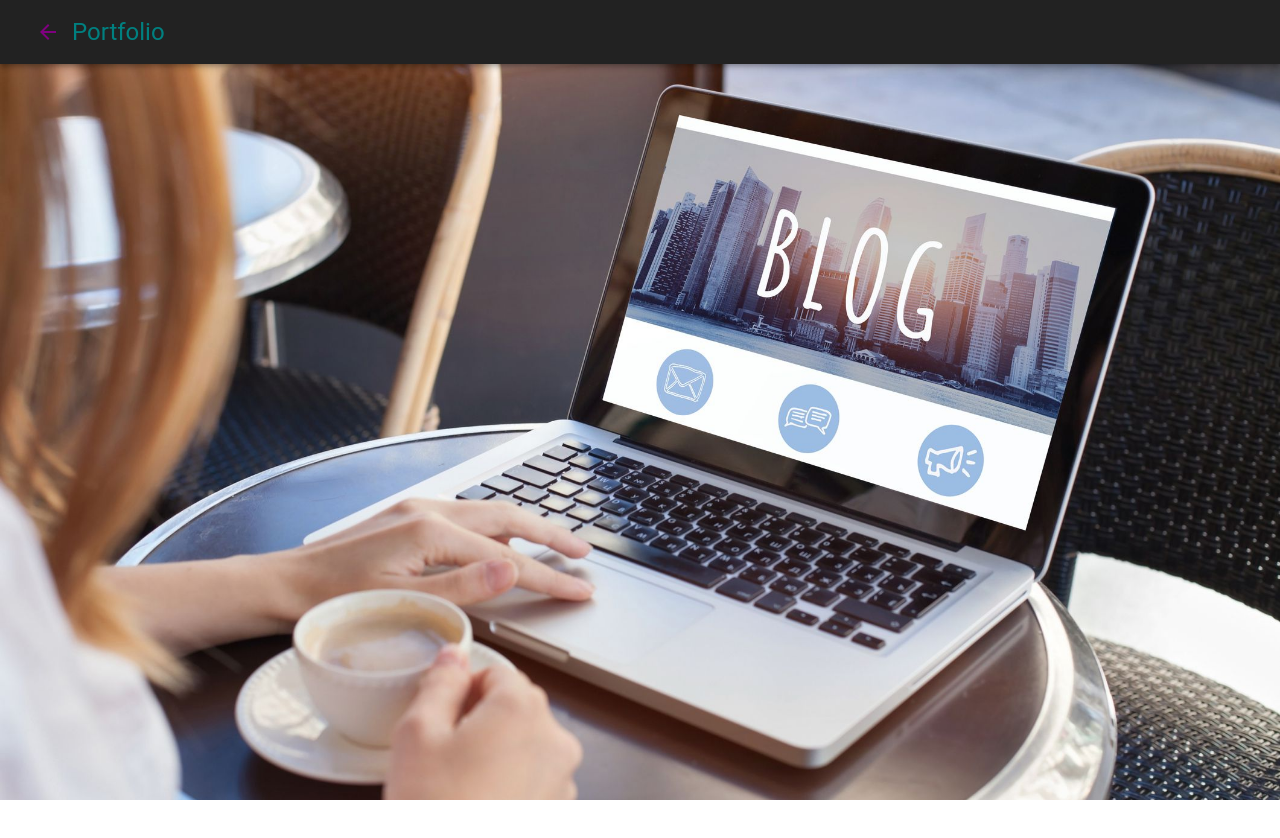
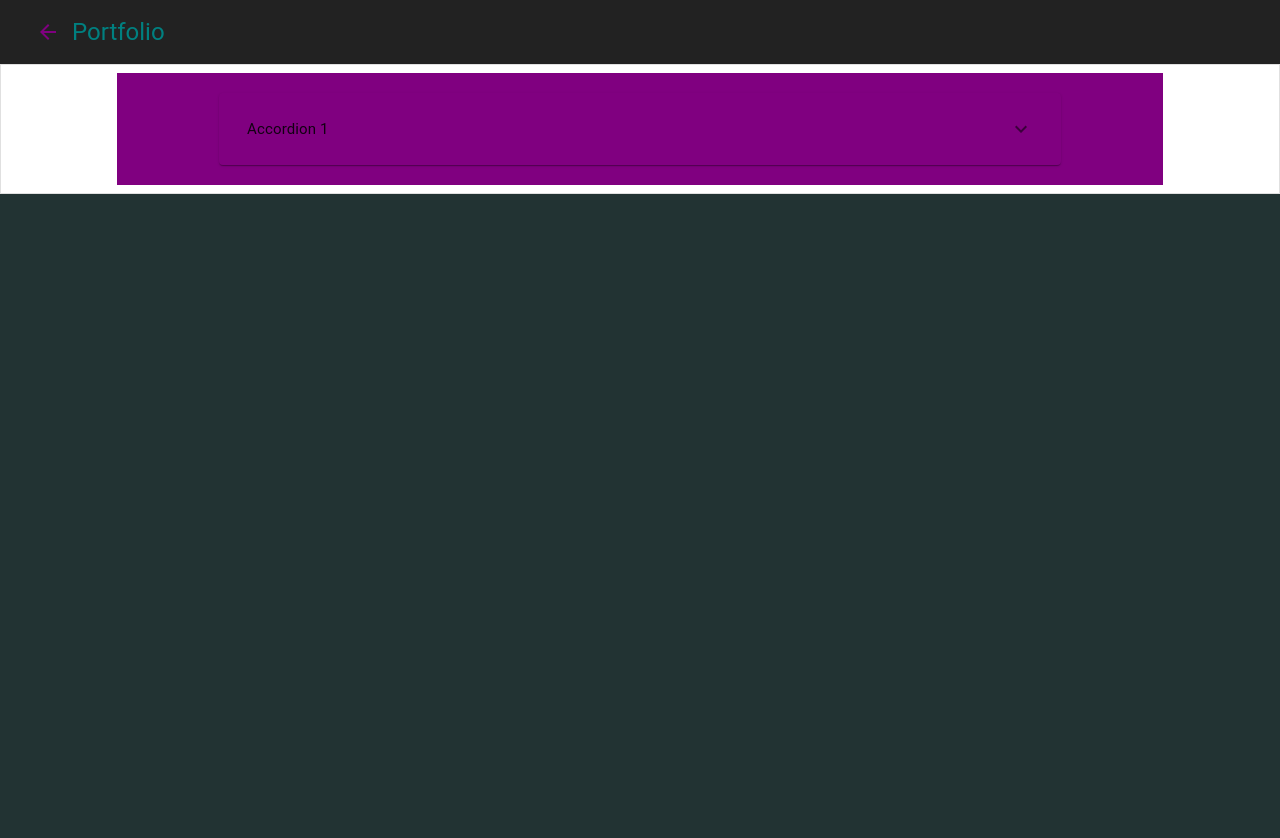
Before and after one commit to Taslima26/Taslima-Banglawala-Personnel-Portfolio, a React (Create React App) app: page /cv in a window 1280 px wide. Shown: the top 838 px of the page. Before the commit the page ends 800 px from the top, so only its background shows below. Built offline with nearby package versions, Linux system fonts and the light colour scheme; the HTML template or start-up script is replaced by a standard one.

Commit message:
basic cv layout added

```diff
--- a/src/App.js
+++ b/src/App.js
@@ -4,7 +4,7 @@ import SideBar from './component/SideBar';
 import { Route, Switch } from 'react-router-dom';
 import Project from './component/Project';
 import Contact from './component/Contact';
-
+import CV from './component/CV';
 function App() {
   return (
     <>
@@ -13,6 +13,7 @@ function App() {
         <Route exact path='/' component={Header} />
         <Route exact path='/projects' component={Project} />
         <Route exact path='/contact' component={Contact} />
+        <Route exact path='/cv' component={CV} />
       </Switch>
     </>
   );
--- /dev/null
+++ b/src/component/CV.js
@@ -0,0 +1,54 @@
+import React from 'react';
+import { makeStyles } from '@material-ui/core/styles';
+import Paper from '@material-ui/core/Paper';
+import Accordion from '@material-ui/core/Accordion';
+import AccordionSummary from '@material-ui/core/AccordionSummary';
+import AccordionDetails from '@material-ui/core/AccordionDetails';
+import ExpandMoreIcon from '@material-ui/icons/ExpandMore';
+import Typography from '@material-ui/core/Typography';
+
+const useStyles = makeStyles((theme) => ({
+  cvContainer: {
+    background: '#233',
+    height: '100vh',
+  },
+  heading: {
+    fontSize: theme.typography.pxToRem(15),
+    fontWeight: theme.typography.fontWeightRegular,
+  },
+  accordianWidth: {
+    width: '80%',
+    margin: `${theme.spacing(1)}px auto`,
+      padding: theme.spacing(1.5),
+      backgroundColor: 'purple',
+  },
+}));
+
+export default function Variants() {
+  const classes = useStyles();
+
+  return (
+    <div className={classes.cvContainer}>
+      <Paper variant='outlined' square>
+        <div className={classes.accordianWidth}>
+          <Accordion className={classes.accordianWidth}>
+            <AccordionSummary
+              expandIcon={<ExpandMoreIcon />}
+              aria-controls='panel1a-content'
+              id='panel1a-header'
+            >
+              <Typography className={classes.heading}>Accordion 1</Typography>
+            </AccordionSummary>
+            <AccordionDetails>
+              <Typography>
+                Lorem ipsum dolor sit amet, consectetur adipiscing elit.
+                Suspendisse malesuada lacus ex, sit amet blandit leo lobortis
+                eget.
+              </Typography>
+            </AccordionDetails>
+          </Accordion>
+        </div>
+      </Paper>
+    </div>
+  );
+}
```
Also changed, not shown: 1 other file (tests, documents, lock files or other folders).
